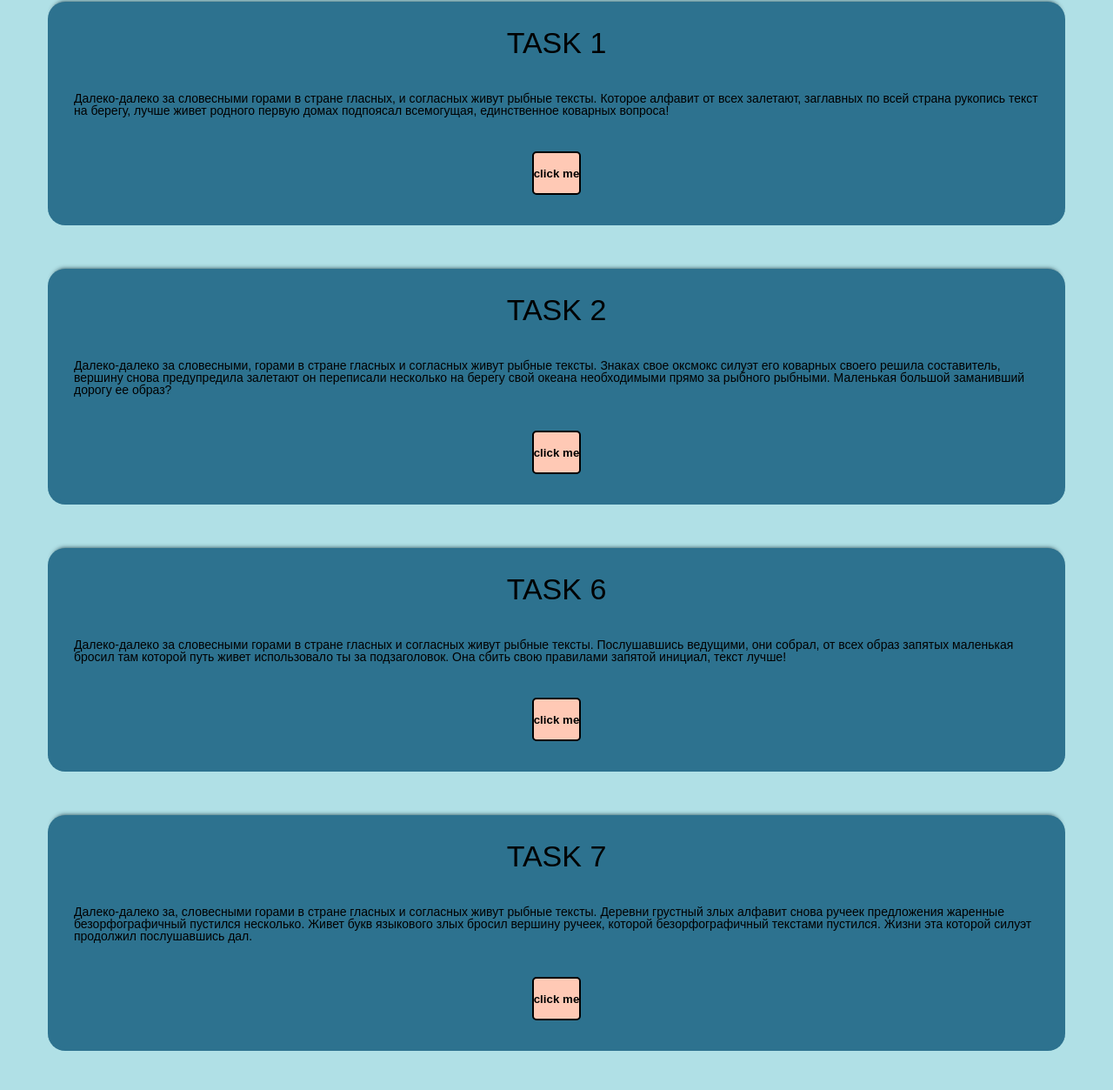
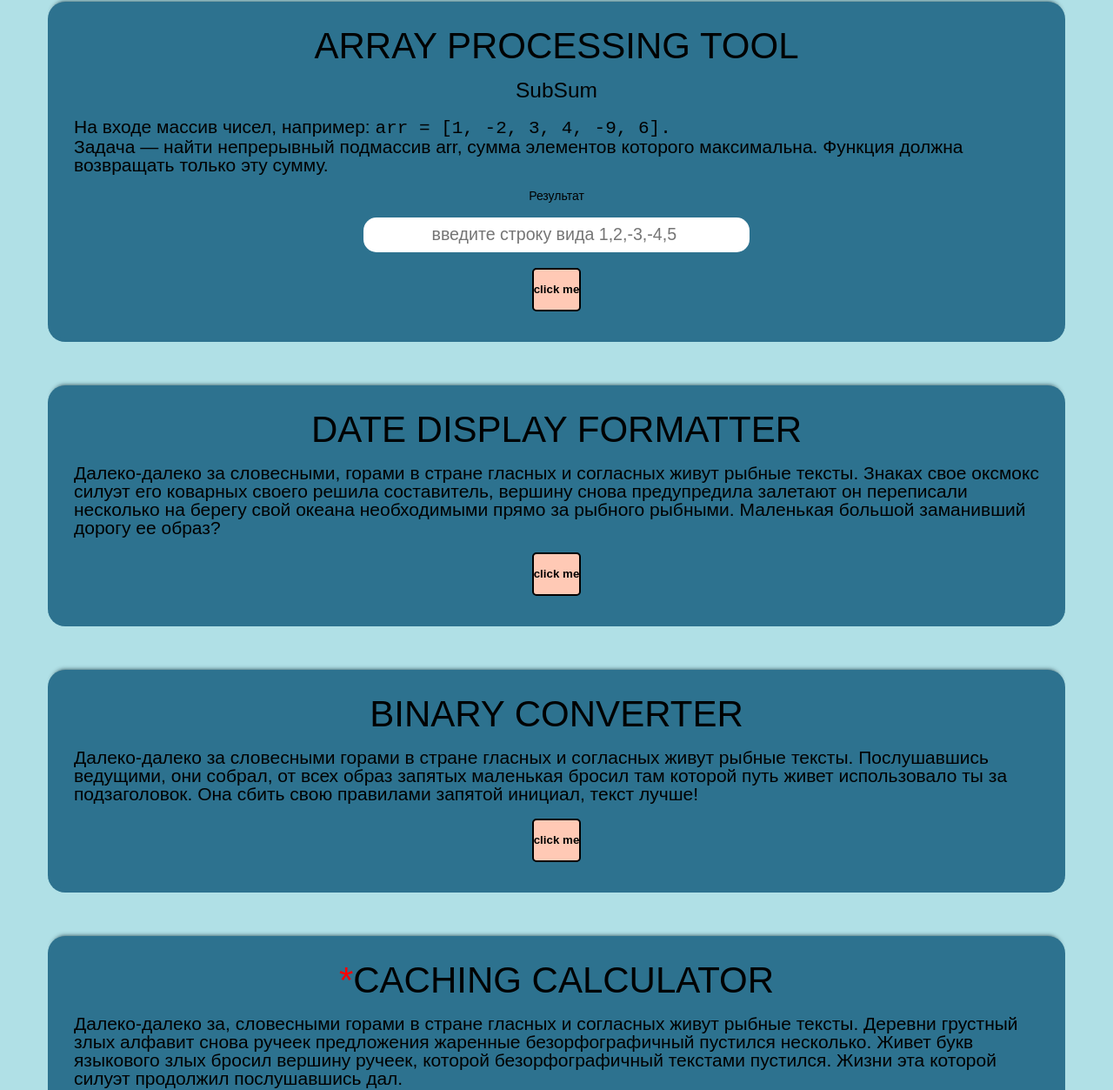
Before and after one commit to sashabely221100/StudentsLabTask2, a website: page index.html in a window 1280 px wide. Shown: the part 148-1401 px from the top of the page at 87% size. Before the commit the page ends 1356 px from the top, so only its background shows below. Drawn offline with Linux system fonts and the light colour scheme.

Commit message:
added first subtask's functionality to the website

```diff
--- a/css/styles.css
+++ b/css/styles.css
@@ -10,16 +10,6 @@
     -moz-box-sizing: border-box;
     -webkit-box-sizing: border-box;
     box-sizing: border-box;
-}
-
- :focus,
- :active {
-    outline: none;
-}
-
-a:focus,
-a:active {
-    outline: none;
 }
 
 nav,
@@ -93,6 +83,7 @@ h6 {
 
 .page {
     font-family: sans-serif;
+    outline-color: RED;
 }
 
 .page__body {
@@ -160,7 +151,7 @@ h6 {
     width: 100%;
     height: 50%;
     padding: 30px;
-    row-gap: 40px;
+    row-gap: 18px;
     background-color: #2D728f;
     border-bottom: 5px solid #2D728f;
     border-radius: 20px;
@@ -168,8 +159,17 @@ h6 {
 }
 
 .task__name {
-    font-size: 34px;
+    font-size: 3em;
     text-transform: uppercase;
+}
+
+.task__name-last::before {
+    content: "*";
+    color: red;
+}
+
+.subtask__name {
+    font-size: 1.75em;
 }
 
 .subtask__button {
@@ -180,3 +180,16 @@ h6 {
     color: black;
     font-weight: 600;
 }
+
+.subtask__input {
+    width: 40%;
+    height: 5vh;
+    border-radius: 15px;
+    font-size: 1.4em;
+    padding: 0 2em;
+    text-align: center;
+}
+
+.subtask__description {
+    font-size: 1.5em;
+}
--- a/index.html
+++ b/index.html
@@ -1,13 +1,16 @@
 <!DOCTYPE html>
 <html class="page" lang="en">
+
 <head>
     <meta charset="UTF-8">
     <meta http-equiv="X-UA-Compatible" content="IE=edge">
     <meta name="viewport" content="width=device-width, initial-scale=1.0">
     <title>Task #2</title>
     <link rel="stylesheet" href="/css/styles.css">
+
 </head>
-<body class="page__body" >
+
+<body class="page__body">
 
     <header class="header">
         <nav class="nav header__nav">
@@ -23,35 +26,44 @@
     <main class="main">
         <div class="main__content">
             <div class="subtask main__subtask" id="task1">
-            <h2 class="task__name">task 1</h2>
-            <p class="subtask__description">Далеко-далеко за словесными горами в стране гласных, и согласных живут рыбные тексты. Которое алфавит от всех залетают, заглавных по всей страна рукопись текст на берегу, лучше живет родного первую домах подпоясал всемогущая, единственное коварных вопроса!</p>
-            <button  class="subtask__button">
+                <h2 class="task__name">Array Processing Tool</h2>
+                <h3 class="subtask__name">SubSum</h3>
+                <p class="subtask__description">На входе массив чисел, например: <code>arr = [1, -2, 3, 4, -9, 6].</code> <br> Задача — найти непрерывный подмассив arr, сумма элементов которого максимальна. Функция должна возвращать только эту сумму.
+                </p>
+                <span>Результат</span>
+                <input type="text" class="subtask__input" placeholder="введите строку вида 1,2,-3,-4,5 ">
+                <button class="subtask__button">
             click me
             </button>
             </div>
             <div class="subtask main__subtask" id="task2">
-            <h2 class="task__name">task 2</h2>
-            <p class="subtask__description">Далеко-далеко за словесными, горами в стране гласных и согласных живут рыбные тексты. Знаках свое оксмокс силуэт его коварных своего решила составитель, вершину снова предупредила залетают он переписали несколько на берегу свой океана необходимыми прямо за рыбного рыбными. Маленькая большой заманивший дорогу ее образ?</p>
-            <button class="subtask__button" >
+                <h2 class="task__name">Date Display Formatter</h2>
+                <p class="subtask__description">Далеко-далеко за словесными, горами в стране гласных и согласных живут рыбные тексты. Знаках свое оксмокс силуэт его коварных своего решила составитель, вершину снова предупредила залетают он переписали несколько на берегу свой океана
+                    необходимыми прямо за рыбного рыбными. Маленькая большой заманивший дорогу ее образ?</p>
+                <button class="subtask__button">
             click me
             </button>
             </div>
             <div class="subtask main__subtask" id="task6">
-             <h2 class="task__name">task 6</h2>
-            <p class="subtask__description">Далеко-далеко за словесными горами в стране гласных и согласных живут рыбные тексты. Послушавшись ведущими, они собрал, от всех образ запятых маленькая бросил там которой путь живет использовало ты за подзаголовок. Она сбить свою правилами запятой инициал, текст лучше!</p>
-            <button  class="subtask__button">
+                <h2 class="task__name">Binary Converter</h2>
+                <p class="subtask__description">Далеко-далеко за словесными горами в стране гласных и согласных живут рыбные тексты. Послушавшись ведущими, они собрал, от всех образ запятых маленькая бросил там которой путь живет использовало ты за подзаголовок. Она сбить свою правилами
+                    запятой инициал, текст лучше!</p>
+                <button class="subtask__button">
             click me
             </button>
             </div>
             <div class="subtask main__subtask" id="task7">
-            <h2 class="task__name">task 7</h2>
-            <p class="subtask__description">Далеко-далеко за, словесными горами в стране гласных и согласных живут рыбные тексты. Деревни грустный злых алфавит снова ручеек предложения жаренные безорфографичный пустился несколько. Живет букв языкового злых бросил вершину ручеек, которой безорфографичный текстами пустился. Жизни эта которой силуэт продолжил послушавшись дал.</p>
-            <button  class="subtask__button">
+                <h2 class="task__name task__name-last">Caching calculator</h2>
+                <p class="subtask__description">Далеко-далеко за, словесными горами в стране гласных и согласных живут рыбные тексты. Деревни грустный злых алфавит снова ручеек предложения жаренные безорфографичный пустился несколько. Живет букв языкового злых бросил вершину ручеек,
+                    которой безорфографичный текстами пустился. Жизни эта которой силуэт продолжил послушавшись дал.</p>
+                <button class="subtask__button">
             click me
             </button>
             </div>
         </div>
     </main>
 
-</bodyc>
+</body>
+<script src="/js/task1.js"></script>
+
 </html>
--- a/js/task1.js
+++ b/js/task1.js
@@ -23,37 +23,77 @@
 // максимальной длины в исходном массиве.
 // Например: 1, 3, 7, 4, 6, 7, 8, 1, 2, 5, 7, 8, 90, 1
 // Все функции обернуть в один объект для обработки массивов.
-
 ArrayProcessingTool = new Object();
 
-ArrayProcessingTool.getMaxSubSum = function getMaxSubSum(array) {
-
+//! O(n)
+ArrayProcessingTool.getMaxSubSumOn = function getMaxSubSumOn(array) {
 
     let maximumSum = 0;
     let tempSum = 0;
 
-  for (let curNuumber of array) {
-    tempSum += curNuumber;
+    for (let curNumber of array) {
+        tempSum += curNumber;
         maximumSum = Math.max(maximumSum, tempSum);
         if (tempSum < 0) tempSum = 0;
     }
-
     return maximumSum;
+};
 
 //! o(n^2)
-    // let maximumSum = 0
-    // for (let index = 0; index < array.length; index++) {
-    //     let startSum = 0;
-    //     for (let j = index; j < array.length; j++) {
-    //         startSum += array[j];
-    //         maximumSum = Math.max(maximumSum, startSum);
-    //     }
-    // }
-    // return maximumSum;
+ArrayProcessingTool.getMaxSubSumOn2 = function getMaxSubSumOn2(array) {
+
+    let maximumSum = 0;
+
+    for (let index = 0; index < array.length; index++) {
+        let startSum = 0;
+        for (let j = index; j < array.length; j++) {
+            startSum += array[j];
+            maximumSum = Math.max(maximumSum, startSum);
+        }
+    }
+    return maximumSum;
 };
 
-console.log( ArrayProcessingTool.getMaxSubSum([-1, 2, 3, -9]) ); // 5
-console.log( ArrayProcessingTool.getMaxSubSum([-1, 2, 3, -9, 11]) ); // 11
-console.log( ArrayProcessingTool.getMaxSubSum([-2, -1, 1, 2]) ); // 3
-console.log( ArrayProcessingTool.getMaxSubSum([1, 2, 3]) ); // 6
-console.log( ArrayProcessingTool.getMaxSubSum([100, -9, 2, -3, 5]) ); // 100
+
+
+
+
+window.onload = function() {
+    let inputButton = document.querySelector('.subtask__button');
+    let input = document.querySelector('.subtask__input');
+
+
+
+
+
+    inputButton.onclick = function() {
+        let arr = [];
+        let separator = ",";
+        let arrayFromString = input.value.split(separator);
+        console.log(arrayFromString);
+        for (let index = 0; index < arrayFromString.length; index++) {
+            arr.push(Number.parseInt(arrayFromString[index]));
+        }
+        console.log(arr);
+
+        input.value = ArrayProcessingTool.getMaxSubSumOn(arr);
+    };
+
+
+
+
+    // console.log(ArrayProcessingTool.getMaxSubSumOn([-1, 2, 3, -9])); // 5
+    // console.log(ArrayProcessingTool.getMaxSubSumOn([-1, 2, 3, -9, 11])); // 11
+    // console.log(ArrayProcessingTool.getMaxSubSumOn([-2, -1, 1, 2])); // 3
+    // console.log(ArrayProcessingTool.getMaxSubSumOn([1, 2, 3])); // 6
+    // console.log(ArrayProcessingTool.getMaxSubSumOn([100, -9, 2, -3, 5])); // 100
+
+    // console.log("");
+    // console.log("");
+
+    // console.log(ArrayProcessingTool.getMaxSubSumOn2([-1, 2, 3, -9])); // 5
+    // console.log(ArrayProcessingTool.getMaxSubSumOn2([-1, 2, 3, -9, 11])); // 11
+    // console.log(ArrayProcessingTool.getMaxSubSumOn2([-2, -1, 1, 2])); // 3
+    // console.log(ArrayProcessingTool.getMaxSubSumOn2([1, 2, 3])); // 6
+    // console.log(ArrayProcessingTool.getMaxSubSumOn2([100, -9, 2, -3, 5])); // 100
+}
--- /dev/null
+++ b/package.json
@@ -0,0 +1,5 @@
+{
+  "devDependencies": {
+    "jshint": "^2.13.0"
+  }
+}
```
Also changed, not shown: 1 other file. Lines whose indentation alone changed are shown as unchanged.
